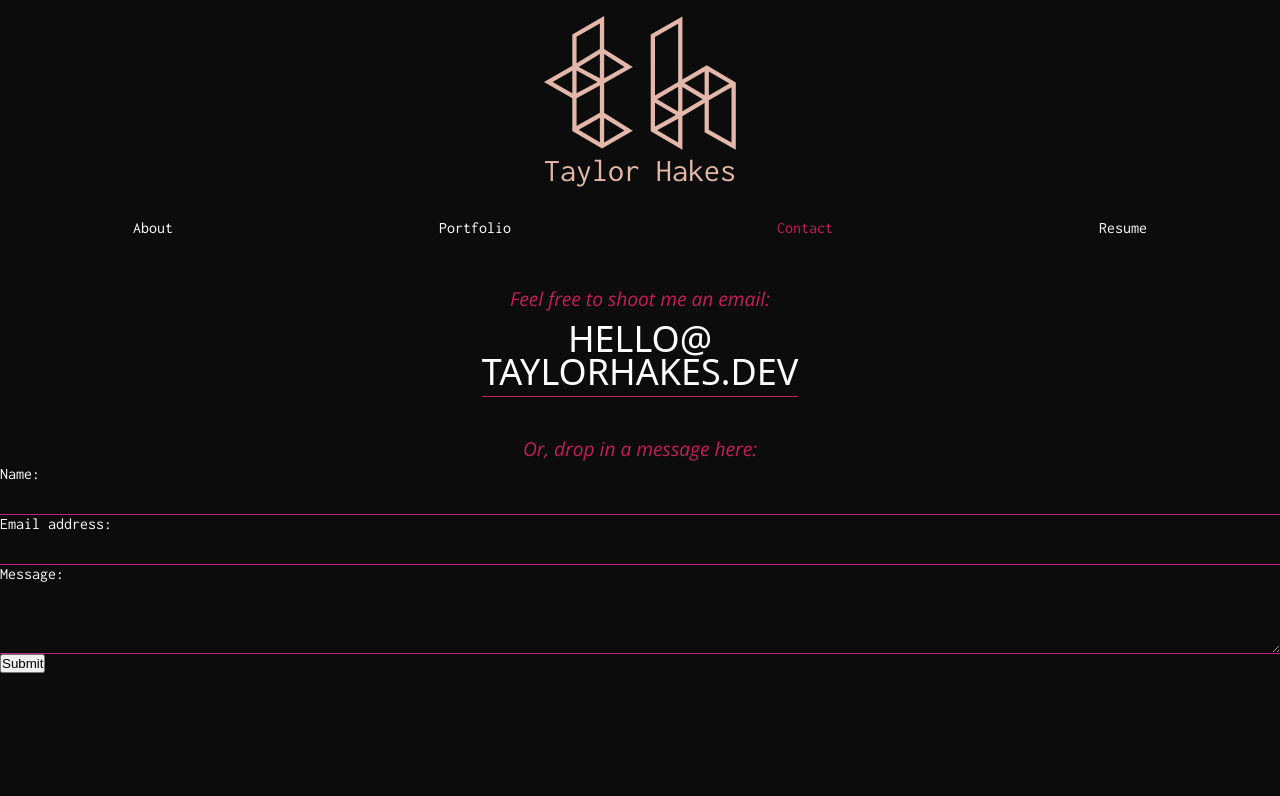
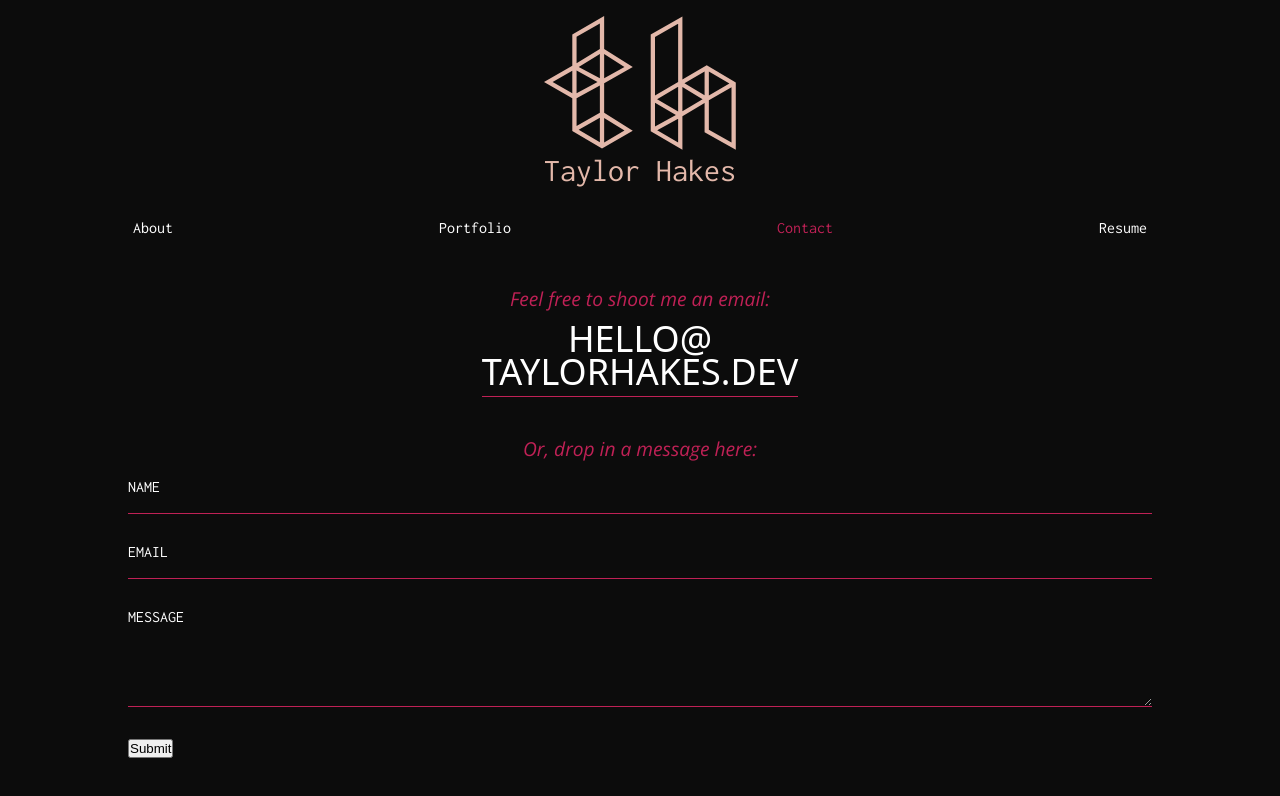
Before and after one commit to SadboiTay/react-portfolio, a React (Create React App) app: page / in a window 1280 px wide. Both pictures are taken after a click on the element "Contact". Shown: the top 796 px of the page. Built offline with nearby package versions, Linux system fonts and the light colour scheme.

Commit message:
finish contact form style (minus button)

```diff
--- a/src/components/Contact/index.js
+++ b/src/components/Contact/index.js
@@ -41,18 +41,21 @@ function ContactForm() {
                 <a className ="email-address email-domain" href="mailto:hello@taylorhakes.dev">taylorhakes.dev</a>
             </div>
             <h2>Or, drop in a message here:</h2>
-            <form id="contact-form" onSubmit={handleSubmit}>
-                <div>
-                    <label htmlFor="name">Name:</label>
+            <form id="contactForm" onSubmit={handleSubmit}>
+                <div className="inputWrap">
+                    <label htmlFor="name">Name</label>
                     <input type="text" defaultValue={name} onBlur={handleChange} name="name" />
+                    <span className="styledLabel" data-text="name"></span>
                 </div>
-                <div>
-                    <label htmlFor="email">Email address:</label>
+                <div className="inputWrap">
+                    <label htmlFor="email">Email address</label>
                     <input type="email" defaultValue={email} onBlur={handleChange} name="email" />
+                    <span className="styledLabel" data-text="email"></span>
                 </div>
-                <div>
-                    <label htmlFor="message">Message:</label>
+                <div className="inputWrap">
+                    <label htmlFor="message">Message</label>
                     <textarea name="message" defaultValue={message} onBlur={handleChange} rows="5" />
+                    <span className="styledLabel" data-text="message"></span>
                 </div>
                 {errorMessage && (
                     <div>
--- a/src/index.css
+++ b/src/index.css
@@ -93,7 +93,7 @@ nav ul li:hover {
 #portal-scene {
   width: 80%;
   max-width: 500px;
-  margin: 0 auto;
+  margin: 0 auto 1rem auto;
   display: block;
 }
 
@@ -273,12 +273,44 @@ nav ul li:hover {
 }
 
 /* FORM */
+#contactForm {
+  width: 80%;
+  margin: 1rem auto;
+}
+
+#contactForm label {
+  display: none;
+}
+
+#contactForm .inputWrap {
+  position: relative;
+  margin-bottom: 2rem;
+  top: 0
+}
+
+#contactForm .styledLabel {
+  text-transform: uppercase;
+  position: absolute;
+  top: -.2em;
+  pointer-events: none;
+  -webkit-transition: all .25s ease-in-out;
+  -moz-transition: all .25s ease-in-out;
+  transition: all .25s ease-in-out
+}
+
+#contactForm .styledLabel:after {
+  display: inline-block;
+  content: attr(data-text);
+  pointer-events: none
+}
+
 input[type=text], input[type=number], input[type=email], textarea {
   width: 100%;
   border: none;
-  border-bottom: 1px solid #c22085;
+  border-bottom: 1px solid var(--Palette4);
   background: 0 0;
   display: block;
+  margin: 0 auto;
   font-family: inconsolata, monospace;
   font-size: 25px;
   font-size: 1.5rem;
@@ -287,26 +319,21 @@ input[type=text], input[type=number], input[type=email], textarea {
   border-radius: 0;
   -webkit-border-radius: 0
 }
-input[type=text]:focus, input[type=number]:focus, input[type=email]:focus, textarea:focus {
-  animation: changeBorder 10s linear infinite alternate;
-  transition: border .25s ease-in-out
-}
 
 textarea {
-  height: 3em
+  height: 4em
 }
 
 input[type=text]:focus, input[type=number]:focus, input[type=email]:focus, #contactForm textarea:focus {
   border: none;
-  border-bottom: 1px solid #c22085;
+  border-bottom: 1px solid var(--Palette4);
   outline: none
 }
 
-input:focus~.styledLabel, #contactForm textarea:focus~.styledLabel, .inputNotEmpty .styledLabel {
+#contactForm input:focus~.styledLabel, #contactForm textarea:focus~.styledLabel, .inputNotEmpty .styledLabel {
   top: -1.4em;
-  font-size: 15px;
-  font-size: 1rem;
-  color: #c22085
+  font-size: .8rem;
+  color: var(--Palette4)
 }
 /* END FORM */
 /* END CONTACT */
```
